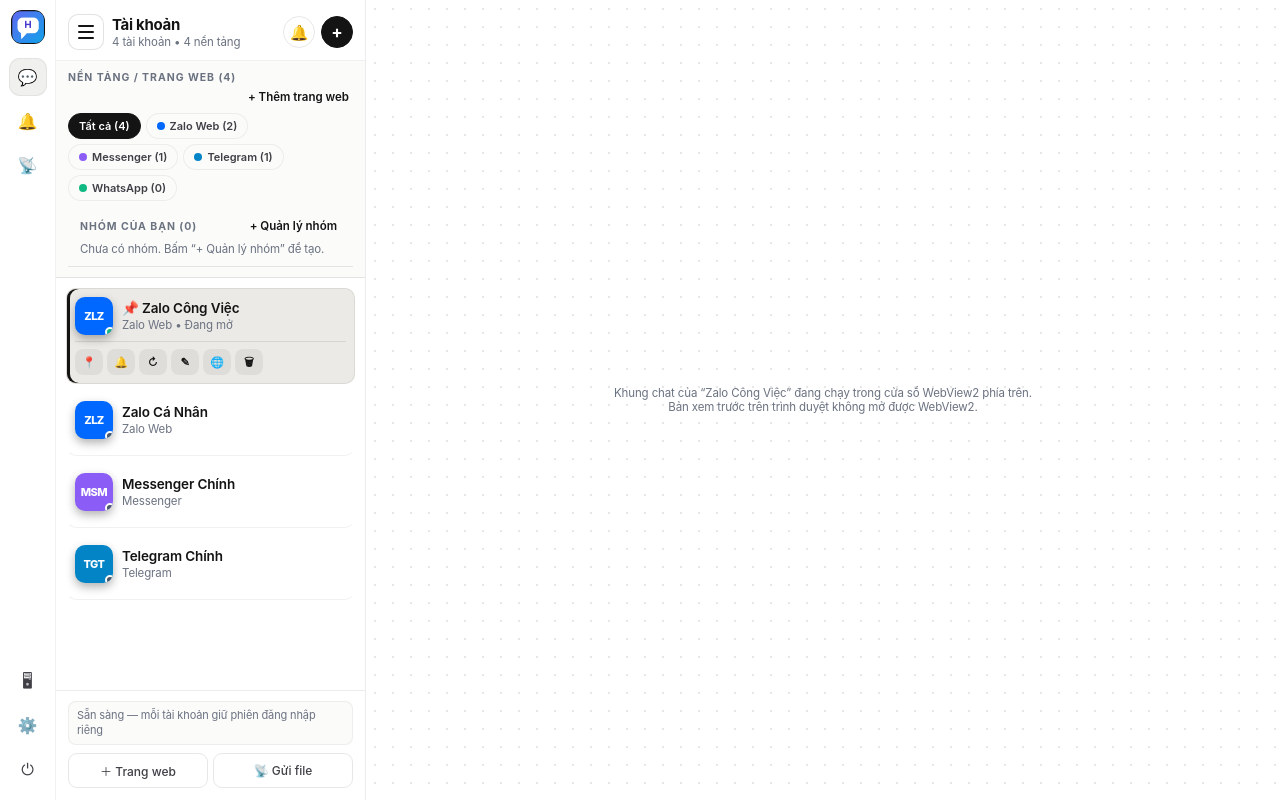
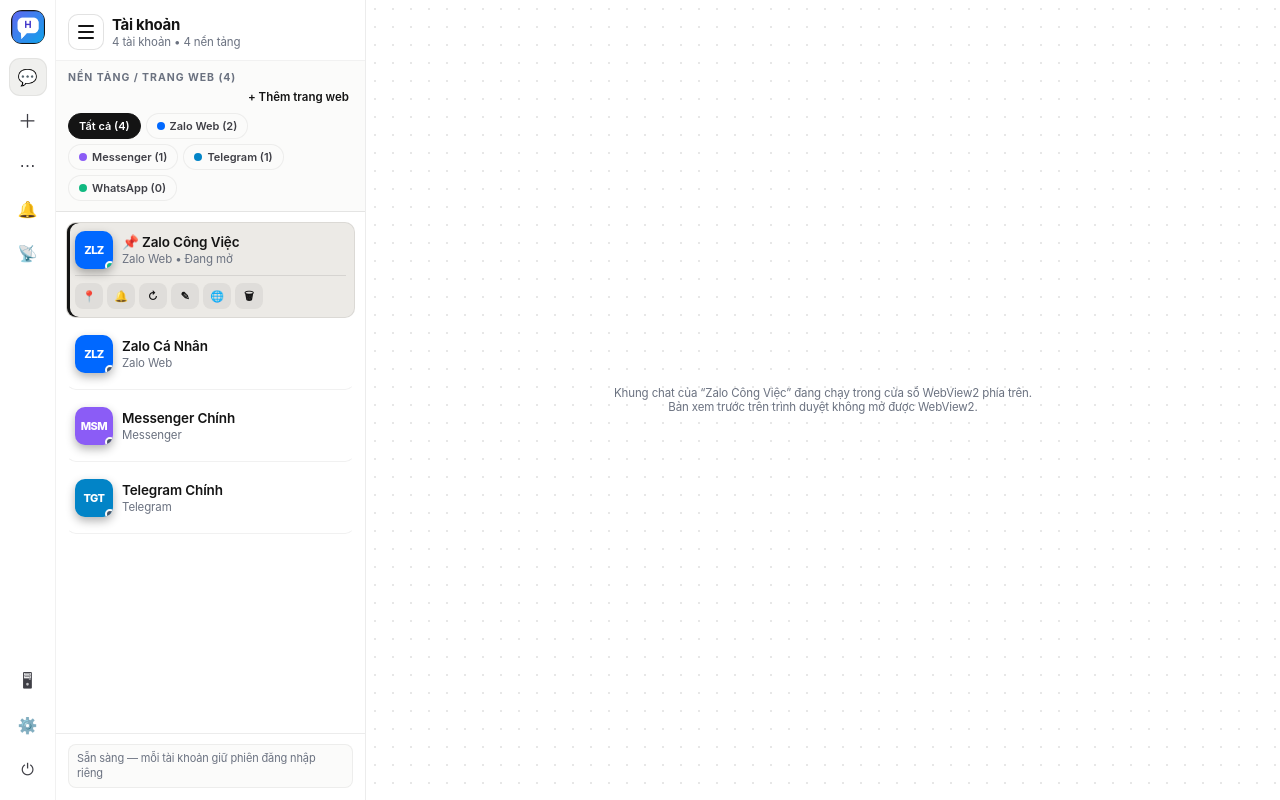
Before and after one commit to xxquachtheanhxx/henry-chat-pro, a React (Vite) app: page / in a window 1280 px wide. Built offline with nearby package versions, Linux system fonts and the light colour scheme.

Commit message:
Move profile creation and user groups into the rail; drop duplicate header bell and sidebar footer actions

```diff
--- a/src/App.tsx
+++ b/src/App.tsx
@@ -1835,7 +1835,7 @@ export default function App() {
         <div className="bch-rail-group">
           <button
             type="button"
-            className="bch-rail-btn active"
+            className={`bch-rail-btn ${sidebarFilter.kind === "all" ? "active" : ""}`}
             title="Tất cả tài khoản"
             onClick={() => {
               setSidebarFilter({ kind: "all" });
@@ -1843,6 +1843,55 @@ export default function App() {
             }}
           >
             💬
+          </button>
+          <button
+            type="button"
+            className="bch-rail-btn bch-rail-add"
+            title="Tạo profile mới"
+            onClick={() => openAddAccount()}
+          >
+            ＋
+          </button>
+          {groups.length > 0 && (
+            <div className="bch-rail-groups">
+              {groups.map((g) => {
+                const active = sidebarFilter.kind === "group" && sidebarFilter.id === g.id;
+                const count = accounts.filter((a) => (a.groupIds || []).includes(g.id)).length;
+                return (
+                  <button
+                    key={g.id}
+                    type="button"
+                    className={`bch-rail-btn bch-rail-group-btn ${active ? "active" : ""}`}
+                    title={`Nhóm ${g.name} (${count})`}
+                    onClick={() => {
+                      setSidebarFilter(active ? { kind: "all" } : { kind: "group", id: g.id });
+                      setSidebarMode("full");
+                    }}
+                  >
+                    <span
+                      className="bch-rail-group-avatar"
+                      style={{ backgroundColor: g.color }}
+                    >
+                      {g.name.charAt(0).toUpperCase()}
+                    </span>
+                  </button>
+                );
+              })}
+            </div>
+          )}
+          <button
+            type="button"
+            className="bch-rail-btn"
+            title="Quản lý nhóm người dùng"
+            onClick={() => {
+              closeAllModals();
+              setNewGroupName("");
+              setNewGroupColor("#6366F1");
+              setEditingGroupId(null);
+              setShowGroupManager(true);
+            }}
+          >
+            ⋯
           </button>
           <button
             type="button"
@@ -2124,31 +2173,6 @@ export default function App() {
                   </div>
                 </div>
               </div>
-
-              <button
-                type="button"
-                className="bch-brand-bell-btn"
-                title={`Trung tâm thông báo (${notifications.length})`}
-                aria-label="Trung tâm thông báo"
-                onClick={openNotificationCenter}
-              >
-                🔔
-                {notifications.length > 0 && (
-                  <span className="bch-brand-bell-count">
-                    {notifications.length > 99 ? "99+" : notifications.length}
-                  </span>
-                )}
-              </button>
-
-              <button
-                type="button"
-                className="bch-brand-add-btn"
-                title="Thêm tài khoản mới"
-                aria-label="Thêm tài khoản mới"
-                onClick={() => openAddAccount()}
-              >
-                +
-              </button>
             </div>
 
             {(incomingCalls.length > 0 || alertToasts.length > 0) && (
@@ -2263,55 +2287,6 @@ export default function App() {
                 ))}
               </div>
 
-            <div className="bch-plat-section" style={{ marginTop: 6 }}>
-              <div className="bch-section-top">
-                <span className="bch-section-label">
-                  Nhóm của bạn ({groups.length})
-                </span>
-                <button
-                  type="button"
-                  className="bch-link-btn"
-                  onClick={() => {
-                    closeAllModals();
-                    setNewGroupName("");
-                    setNewGroupColor("#6366F1");
-                    setEditingGroupId(null);
-                    setShowGroupManager(true);
-                  }}
-                >
-                  + Quản lý nhóm
-                </button>
-              </div>
-              <div className="bch-plat-chips">
-                {groups.length === 0 && (
-                  <span style={{ fontSize: 11.5, color: "var(--bch-muted)" }}>
-                    Chưa có nhóm. Bấm “+ Quản lý nhóm” để tạo.
-                  </span>
-                )}
-                {groups.map((g) => (
-                  <button
-                    type="button"
-                    key={g.id}
-                    className={`bch-chip ${
-                      sidebarFilter.kind === "group" && sidebarFilter.id === g.id ? "active" : ""
-                    }`}
-                    onClick={() => setSidebarFilter({ kind: "group", id: g.id })}
-                    title={g.name}
-                  >
-                    <span
-                      style={{
-                        width: 8,
-                        height: 8,
-                        borderRadius: 999,
-                        backgroundColor: g.color,
-                        display: "inline-block",
-                      }}
-                    />
-                    {g.name} ({accounts.filter((a) => (a.groupIds || []).includes(g.id)).length})
-                  </button>
-                ))}
-              </div>
-            </div>
             </div>
 
             <div className="bch-accounts-container">
@@ -2479,28 +2454,6 @@ export default function App() {
 
             <div className="bch-sidebar-footer">
               <div className="bch-status-banner">{statusMessage}</div>
-              <div className="bch-footer-row">
-                <button
-                  type="button"
-                  className="bch-btn"
-                  onClick={() => {
-                    closeAllModals();
-                    setShowAddPlatform(true);
-                  }}
-                >
-                  ＋ Trang web
-                </button>
-                <button
-                  type="button"
-                  className="bch-btn"
-                  onClick={() => {
-                    closeAllModals();
-                    setShowLan(true);
-                  }}
-                >
-                  📡 Gửi file
-                </button>
-              </div>
             </div>
           </>
         )}
--- a/src/styles.css
+++ b/src/styles.css
@@ -2253,3 +2253,40 @@ html[data-theme] .bch-status-banner {
   text-overflow: ellipsis;
   white-space: nowrap;
 }
+
+/* Nhóm người dùng + nút tạo profile trên thanh rail */
+.bch-rail-add {
+  font-size: 19px;
+  font-weight: 500;
+  line-height: 1;
+}
+.bch-rail-groups {
+  display: flex;
+  flex-direction: column;
+  gap: 6px;
+  max-height: 190px;
+  overflow-y: auto;
+  overflow-x: hidden;
+  padding: 2px 0;
+  scrollbar-width: thin;
+}
+.bch-rail-groups::-webkit-scrollbar {
+  width: 4px;
+}
+.bch-rail-group-btn {
+  padding: 0;
+}
+.bch-rail-group-avatar {
+  width: 28px;
+  height: 28px;
+  border-radius: 9px;
+  display: grid;
+  place-items: center;
+  color: #ffffff;
+  font-size: 11.5px;
+  font-weight: 700;
+  letter-spacing: -0.01em;
+}
+.bch-rail-group-btn.active .bch-rail-group-avatar {
+  box-shadow: 0 0 0 2px var(--bch-panel), 0 0 0 3.5px var(--bch-text);
+}
```
